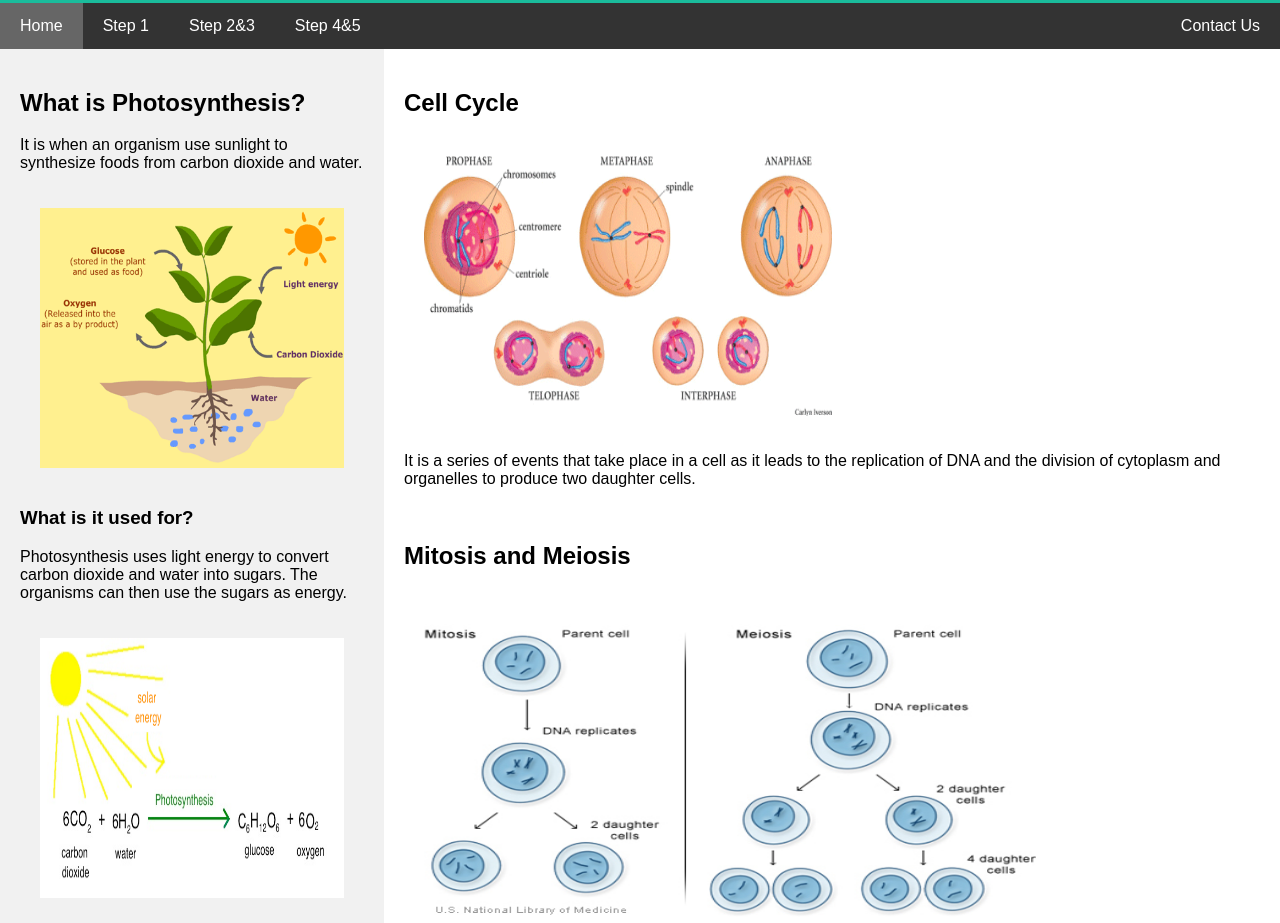
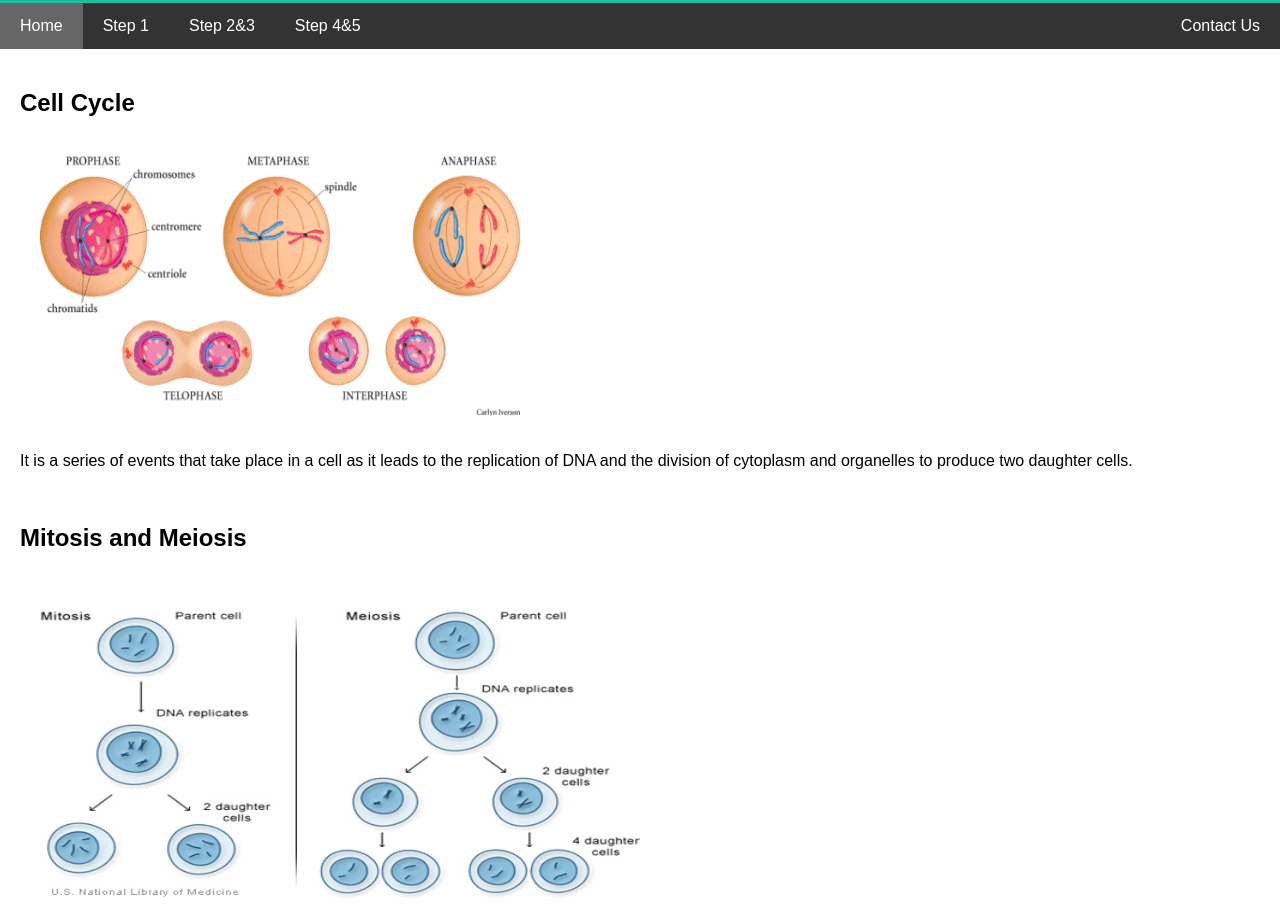
Before and after one commit to rileyk0998/apBio, a plain HTML site: page index.html in a window 1280 px wide. Shown: the part 324-1247 px from the top of the page. Drawn offline with Linux system fonts and the light colour scheme.

Commit message:
removed photosynthesis

```diff
--- a/index.html
+++ b/index.html
@@ -26,30 +26,30 @@
         <a href="contactUs.html" class="right">Contact Us</a>
     </div>
 
-    <div class="row">
-        <div class="side">
-            <h2>What is Photosynthesis?</h2>
-            <p>It is when an organism use sunlight to synthesize foods from carbon dioxide and water.</p>
-            <div class="fakeimg" style="height:300px;">
-                <img src="images/pg1_1.jpg" alt="Photosynthesis" style="width:100%;height:100%;">
-            </div>
-            <h3>What is it used for?</h3>
-            <p>Photosynthesis uses light energy to convert carbon dioxide and water into sugars. The organisms can then use the sugars as energy.</p>
-            <div class="fakeimg" style="height:300px;">
-                <img src="images/pg1_2.jpg" alt="Formula" style="width:100%;height:100%;">
-            </div><br>
-        </div>
+    <!--<div class="row">-->
+    <!--    <div class="side">-->
+    <!--        <h2>What is Photosynthesis?</h2>-->
+    <!--        <p>It is when an organism use sunlight to synthesize foods from carbon dioxide and water.</p>-->
+    <!--        <div class="fakeimg" style="height:300px;">-->
+    <!--            <img src="images/pg1_1.jpg" alt="Photosynthesis" style="width:100%;height:100%;">-->
+    <!--        </div>-->
+    <!--        <h3>What is it used for?</h3>-->
+    <!--        <p>Photosynthesis uses light energy to convert carbon dioxide and water into sugars. The organisms can then use the sugars as energy.</p>-->
+    <!--        <div class="fakeimg" style="height:300px;">-->
+    <!--            <img src="images/pg1_2.jpg" alt="Formula" style="width:100%;height:100%;">-->
+    <!--        </div><br>-->
+    <!--    </div>-->
 
         <div class="main">
             <h2>Cell Cycle</h2>
             <div class="fakeimg" style="height:300px;">
-                <img src="images/pg1_3.jpg" alt="Cell Cycle" style="width:50%;height:100%;">
+                <img src="images/pg1_3.jpg" alt="Cell Cycle" style="width:40%;height:100%;">
             </div>
             <p>It is a series of events that take place in a cell as it leads to the replication of DNA and the division of cytoplasm and organelles to produce two daughter cells.</p>
             <br>
             <h2>Mitosis and Meiosis</h2>
             <div class="fakeimg" style="height:350px;">
-                <img src="images/pg1_4.jpg" alt="Mitosis vs Meiosis" style="width:75%;height:100%;">
+                <img src="images/pg1_4.jpg" alt="Mitosis vs Meiosis" style="width:50%;height:100%;">
             </div>
             <p>Both are forms of eukaryotic cell division</p>
             <h4>Mitosis</h4>
```
Also changed, not shown: html/step2.html (+5 -5 lines).
